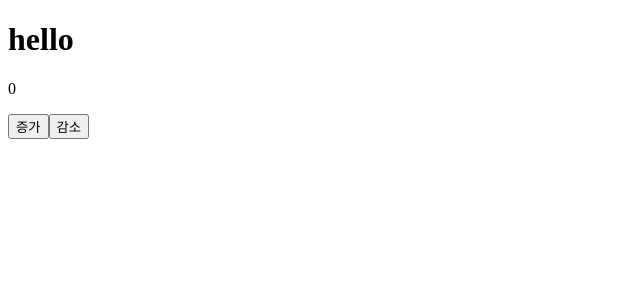
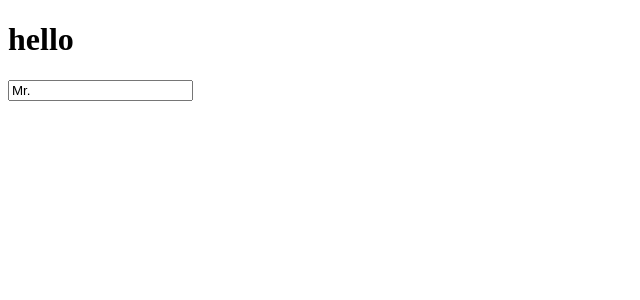
Before and after one commit to kenna-hwa/react-hook, a React (Create React App) app: page / in a window 1280 px wide. Shown: the top 300 px of the page, without its empty margins (0-640 px from the left). Built offline with nearby package versions, Linux system fonts and the light colour scheme.

Commit message:
useinput 연습

```diff
--- a/src/index.js
+++ b/src/index.js
@@ -1,13 +1,15 @@
 import React, { useState } from 'react';
 import ReactDOM from 'react-dom';
-import UseState from './useState';
+//import UseState from './useState';
+import App from './useInput';
 
 
-const App = () => {
 
-return <UseState />
+// const App = () => {
 
-}
+// return <useInput />
+
+// }
 
 const rootElement = document.getElementById('root');
 ReactDOM.render(<App/>, rootElement);
--- a/src/useInput.js
+++ b/src/useInput.js
@@ -5,35 +5,30 @@ import ReactDOM from 'react-dom';
 
 const useInput = (initialValue, validator) => {
   const [value, setValue] = useState(initialValue);
-  const onChange = event => {
-    const {
-      target : { value }
-    } = event;
-
+  const onChange = (event) => {
+    const { target : { value } } = event;
     let willUpdate = true;
-    if (typeof validator == "function"){
+    if(typeof validator === "function"){
       willUpdate = validator(value)
     }
-    if(willUpdate){
+    if(willUpdate) {
       setValue(value);
     }
   };
   return { value, onChange }
+};
 
-}
+const App = () => {
+  const maxLen = (value) => value.length <= 10;
 
-function App(){
-
-  const maxLen = value => !value.includes("@");
-  const name = useInput("Mr.", maxLen)
+  const name = useInput("Mr.", maxLen);
 
   return (
-    <div className="App">
-      <h1>hello</h1>
-      <input {...name} />
-    </div>
+  <div>
+    <h1>hello</h1>
+    <input type="text" {...name} />
+
+  </div>
   )
 }
-
-const rootElement = document.getElementById('root');
-ReactDOM.render(<App/>, rootElement);
+export default App;
```
